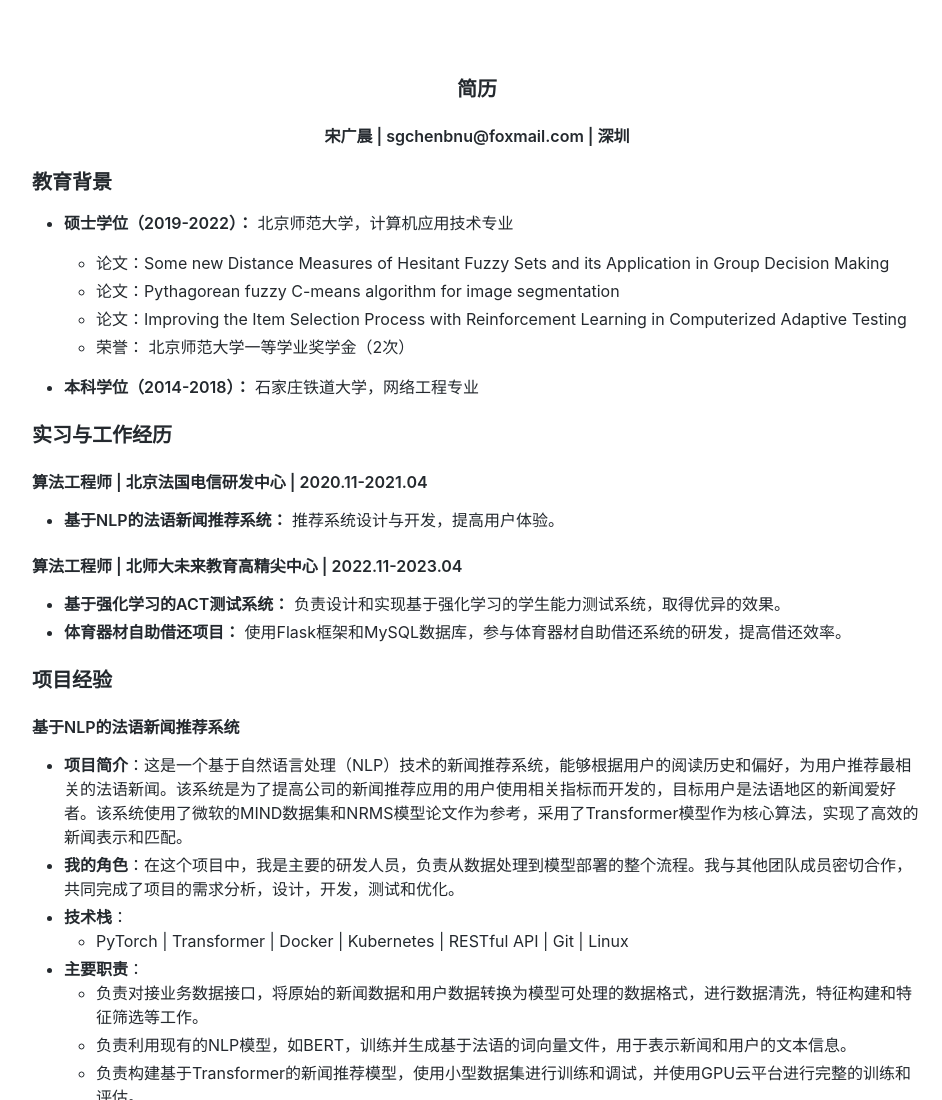
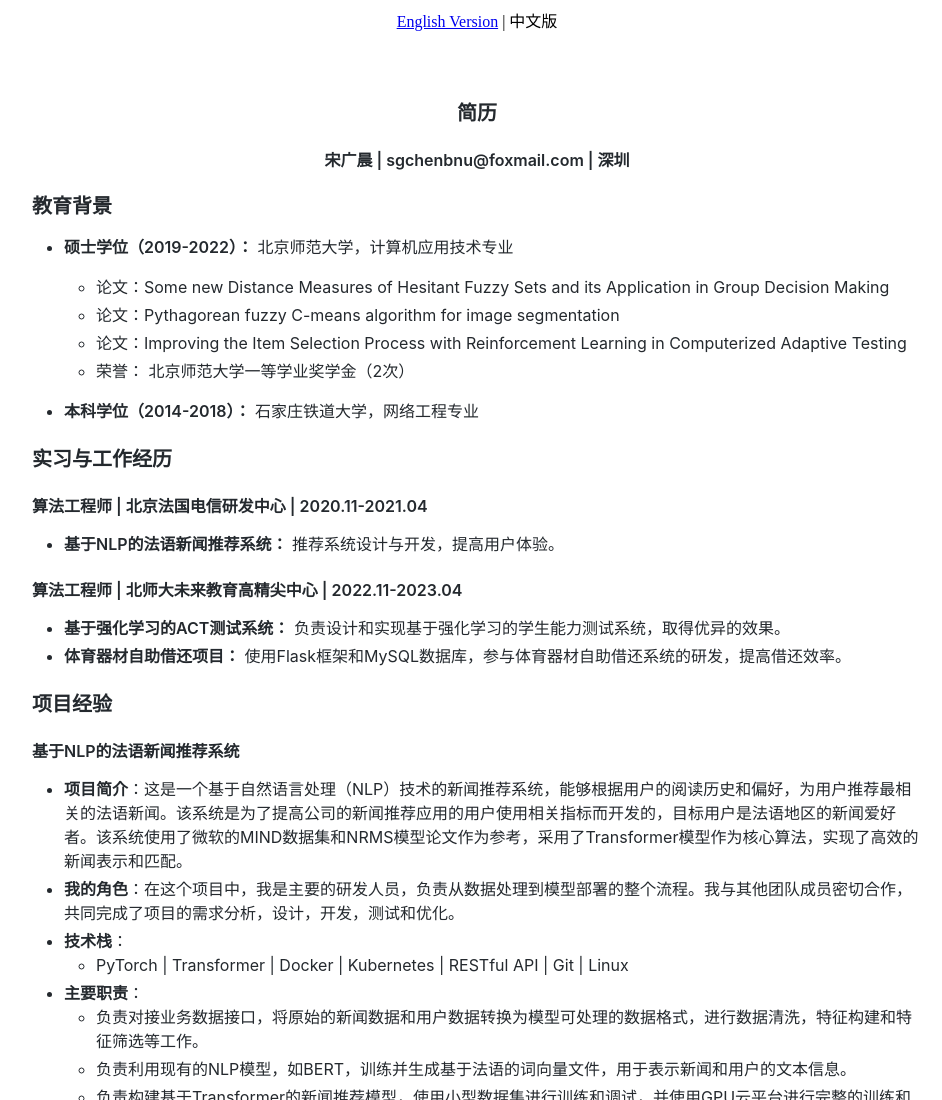
Before and after one commit to FruitTea2015/resume, a plain HTML site: page index.html in a window 1280 px wide. Shown: the top 1100 px of the page, without its empty margins (163-1105 px from the left). Drawn offline with Linux system fonts and the light colour scheme.

Commit message:
add link to english version page

```diff
--- a/index.html
+++ b/index.html
@@ -1248,6 +1248,7 @@ pre[class*="language-"] {
   <style>.markdown-body{}pre.front-matter{display:none!important;}</style>
 </head>
 <body>
+  <center><a href="index_en.html">English Version</a> | 中文版</center>
   <article class="markdown-body"><center><h3>简历</h3></center>
 <center><h4>宋广晨 | sgchenbnu@foxmail.com | 深圳</h4></center>
 
```
